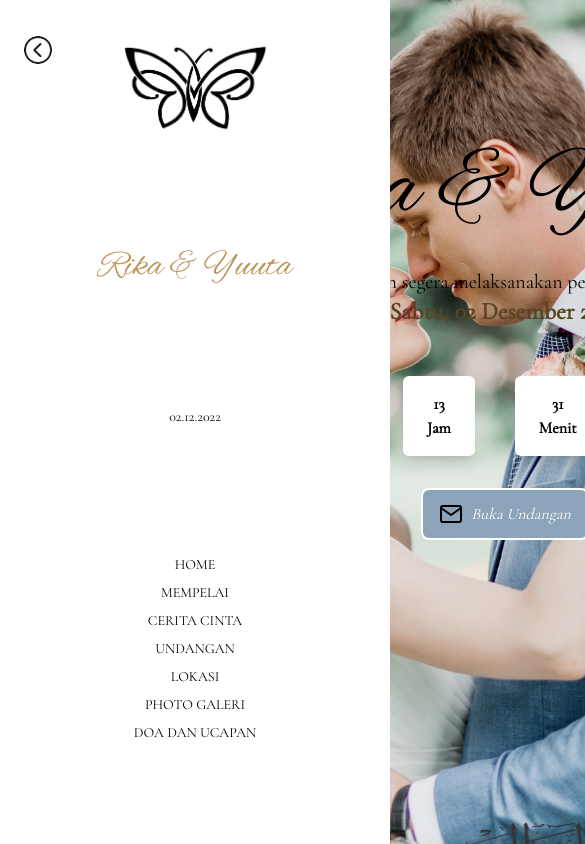
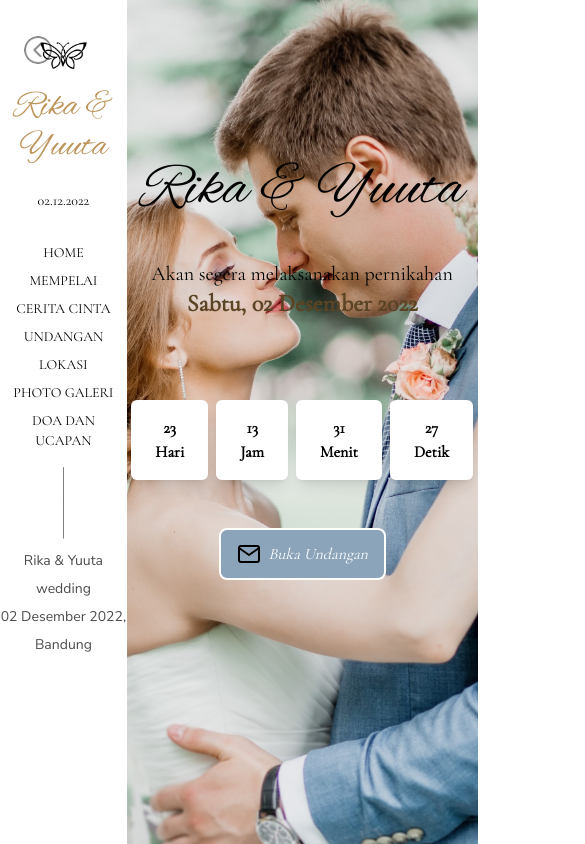
Before and after one commit to SandiSopian/-Figma-to-ReactJs-Tailwind---Slicing-4, a React (Create React App) app: page / in a window 390 px wide. Shown: the top 844 px of the page, 585 px wide, since content can reach past the window. Built offline with nearby package versions, Linux system fonts and the light colour scheme; data requests are answered from the project's data file.

Commit message:
responsive design home

```diff
--- a/src/App.js
+++ b/src/App.js
@@ -11,11 +11,13 @@ import KirimUcapan from "./components/KirimUcapan";
 
 function App() {
   return (
-    <div className="bg-bgSidebar flex p-0">
-      <div className="lg:w-4/12 fixed ">
+    <div className="h-[650px] overflow-hidden">
+      <div className="flex fixed ">
+        <div className="lg:bg-bgSidebar">
           <Sidebar />
         </div>
-      <div className="lg:w-8/12 flex-grow lg:ml-96">
+
+        <div className="overflow-y-scroll h-screen">
           <Home />
           <Mempelai />
           <CeritaCinta />
@@ -26,6 +28,7 @@ function App() {
           <KirimUcapan />
         </div>
       </div>
+    </div>
   );
 }
 
--- a/src/components/CeritaCinta.js
+++ b/src/components/CeritaCinta.js
@@ -3,7 +3,7 @@ import ceritaimg from "../assets/ceritacinta.png";
 
 const CeritaCinta = () => {
   return (
-    <section id="ceritacinta" className="ml-[250px] p-2 h-screen">
+    <section id="ceritacinta" className="lg:ml-[250px] p-2">
       <h1 className="font-titleFont text-titleColor text-4xl m-2">Cerita Cinta</h1>
       <div className="grid grid-cols-2 gap-2">
         <div className="bg-bgDefault shadow-md rounded p-4">
--- a/src/components/DoaDanUcapan.js
+++ b/src/components/DoaDanUcapan.js
@@ -3,8 +3,8 @@ import Pagination from "./Pagination";
 
 const DoaDanUcapan = () => {
   return (
-    <section id="doadanucapan" className="p-2 h-full">
-      <div className="ml-[250px]">
+    <section id="doadanucapan" className="p-2">
+      <div className="lg:ml-[250px]">
         <div>
           <h1 className="font-titleFont text-titleColor text-4xl m-2">Doa dan Ucapan</h1>
         </div>
@@ -15,7 +15,7 @@ const DoaDanUcapan = () => {
         </div>
 
         <div className="flex justify-center m-4">
-          <button className="bg-[#8CA4B9] py-4 px-6 flex gap-2 rounded-lg text-white m-6 hover:opacity-50">
+          <button className="bg-[#8CA4B9] py-4 px-6 flex gap-2 rounded-lg text-white m-6 hover:bg-[#1a4c77]">
             <a href="#kirimdoadanucapan">Kirim Do'a dan Ucapan</a>
           </button>
         </div>
--- a/src/components/Home.js
+++ b/src/components/Home.js
@@ -3,22 +3,24 @@ import logoMail from "../assets/mail.svg";
 
 const Home = () => {
   return (
-    <section id="home">
-      <div className="h-screen overflow-hidden bg-img bg-cover flex flex-col">
-        <div className="flex flex-col justify-center text-center items-center mt-36 ml-36">
-          <h1 className="text-8xl lg:text-9xl font-titleFont">Rika & Yuuta</h1>
-          <h4 className="font-textFont text-xl mt-7 lg:text-white">Akan segera melaksanakan pernikahan</h4>
+    <section id="home" className="lg:ml-[250px] w-[60%] lg:w-full">
+      <div className="h-screen overflow-hidden bg-img bg-cover bg-center flex flex-col">
+        <div className="flex flex-col justify-center text-center items-center mt-40 lg:mt-36 lg:ml-36">
+          <h1 className="text-6xl sm:text-8xl lg:text-9xl font-titleFont">Rika & Yuuta</h1>
+          <h4 className="font-textFont text-xl mt-10 lg:mt-7 lg:text-white">Akan segera melaksanakan pernikahan</h4>
           <h4 className="font-textFont text-[#5A4424] lg:text-white text-2xl font-bold">Sabtu, 02 Desember 2022</h4>
         </div>
 
-        <div className="flex justify-center text-center items-center ml-36 -mt-12">
+        <div className="flex justify-center text-center items-center lg:ml-36 -mt-12">
           <Countdown />
         </div>
 
-        <div className="flex justify-center ml-36 mt-8">
-          <span className="bg-[#8CA4B9] flex justify-center text-center items-center gap-2 py-3 px-4 border-2 rounded-lg border-white text-white font-textFont italic">
+        <div className="flex justify-center lg:ml-36 mt-12 lg:mt-8">
+          <span className="bg-[#8CA4B9] flex justify-center text-center items-center gap-2 py-3 px-4 border-2 rounded-lg border-white text-white font-textFont italic hover:bg-[#1a4c77] ">
             <img src={logoMail} alt="logo" />
-            <span>Buka Undangan</span>
+            <span>
+              <a href="#mempelai">Buka Undangan</a>
+            </span>
           </span>
         </div>
       </div>
@@ -64,7 +66,7 @@ const Home = () => {
     return (
       <div>
         <div className="row">
-          <ul className="flex gap-10 mt-24">
+          <ul className="flex gap-2 lg:gap-10 mt-32 lg:mt-24 flex-wrap ">
             <li className="bg-white py-4 px-6  rounded-md shadow-lg font-bold">
               <span id="days"></span>
               <p>Hari</p>
--- a/src/components/KirimUcapan.js
+++ b/src/components/KirimUcapan.js
@@ -33,7 +33,7 @@ const KirimUcapan = () => {
 
   return (
     <section id="kirimdoadanucapan" className="bg-bgDefault h-screen p-2">
-      <div className="ml-[250px]">
+      <div className="lg:ml-[250px]">
         <div>
           <h1 className="font-titleFont text-titleColor text-4xl m-2">Kirim Do'a dan Ucapan</h1>
         </div>
--- a/src/components/Lokasi.js
+++ b/src/components/Lokasi.js
@@ -4,7 +4,7 @@ import LeafletMap from "./LeafletMap";
 
 const Lokasi = () => {
   return (
-    <section id="lokasi" className="ml-[250px] p-2 h-screen">
+    <section id="lokasi" className="lg:ml-[250px] p-2">
       <div>
         <div>
           <h1 className="font-titleFont text-titleColor text-4xl m-2">Peta Lokasi</h1>
--- a/src/components/Mempelai.js
+++ b/src/components/Mempelai.js
@@ -7,9 +7,9 @@ import twitter from "../assets/twitter.svg";
 
 const Mempelai = () => {
   return (
-    <section id="mempelai" className="h-screen bg-bgDefault">
+    <section id="mempelai" className="bg-bgDefault ">
       <div className="flex flex-col justify-center text-center items-center">
-        <div className="ml-[450px]">
+        <div className="lg:ml-[450px]">
           <img src={bismillah} alt="" className="w-[70%] -mt-20" />
         </div>
 
--- a/src/components/PhotoGaleri.js
+++ b/src/components/PhotoGaleri.js
@@ -6,8 +6,8 @@ import galleri4 from "../assets/photogaleri4.png";
 
 const PhotoGaleri = () => {
   return (
-    <section id="photogaleri" className="bg-bgDefault h-screen p-2">
-      <div className="ml-[250px]">
+    <section id="photogaleri" className="bg-bgDefault p-2">
+      <div className="lg:ml-[250px]">
         <div>
           <h1 className="font-titleFont text-titleColor text-4xl m-2">Photo Galeri</h1>
         </div>
--- a/src/components/Sidebar.js
+++ b/src/components/Sidebar.js
@@ -6,9 +6,9 @@ import line from "../assets/Line 1.png";
 const Sidebar = () => {
   const [open, setOpen] = useState(true);
   return (
-    <nav className="relative h-screen">
-      <div className={`${open ? " left-0" : "-left-full lg:block "} scale-100 lg:left-0 duration-700`}>
-        <div className={`${!open && "invisible lg:flex"} flex flex-col text-center items-center justify-center m-auto bg-white gap-24`}>
+    <nav className="p-0">
+      <div className={`${open ? "left-0 " : "-left-full hidden lg:block "} scale-100 lg:left-0 duration-700 `}>
+        <div className={`${!open && "invisible lg:flex"} flex flex-col text-center items-center justify-center m-auto bg-white lg:gap-0`}>
           <img src={logo} alt="logo-butterfly" className="w-[40%] mt-10" />
           <h1 className="font-titleFont text-4xl text-titleColor mt-4">Rika & Yuuta</h1>
           <h4 className="text-sm my-6">02.12.2022</h4>
@@ -47,7 +47,7 @@ const Sidebar = () => {
       </div>
 
       <div>
-        <img src={arrow} className={`lg:hidden absolute cursor-pointer sm:left-6 left-6 top-9 w-7 rounded-full z-20 ${!open && "rotate-180 duration-300  left-0 visible"}`} onClick={() => setOpen(!open)} />
+        <img src={arrow} className={`lg:hidden absolute cursor-pointer sm:left-6 left-6 top-9 w-7 rounded-full z-20 opacity-50 ${!open && "rotate-180 duration-300 visible"}`} onClick={() => setOpen(!open)} />
       </div>
     </nav>
   );
--- a/src/components/Undangan.js
+++ b/src/components/Undangan.js
@@ -2,8 +2,8 @@ import React from "react";
 
 const Undangan = () => {
   return (
-    <section id="undangan" className="bg-bgDefault h-screen p-2">
-      <div className="ml-[250px]">
+    <section id="undangan" className="bg-bgDefault p-2">
+      <div className="lg:ml-[250px]">
         <div>
           <h1 className="font-titleFont text-titleColor text-4xl m-2">Undangan dan Acara</h1>
         </div>
```
Lines whose indentation alone changed are shown as unchanged.
